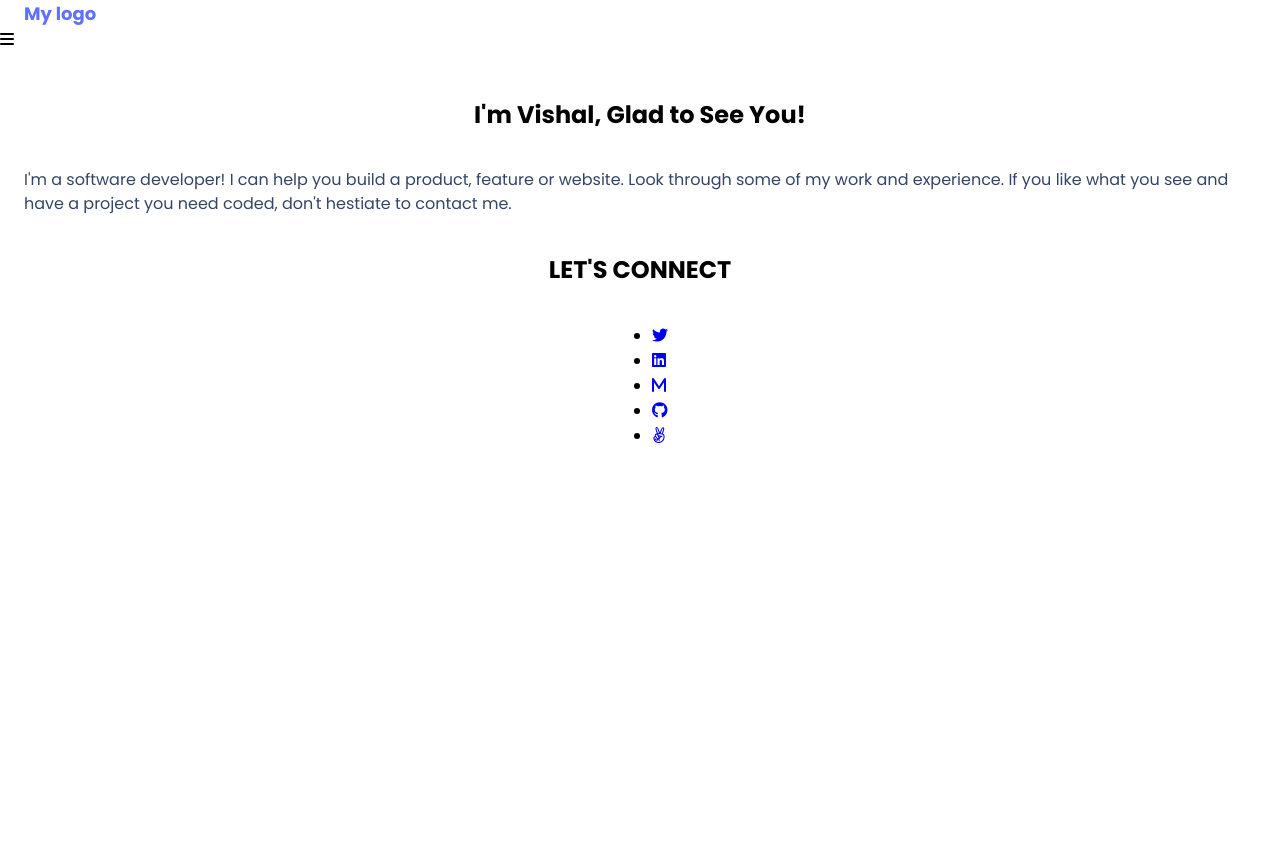
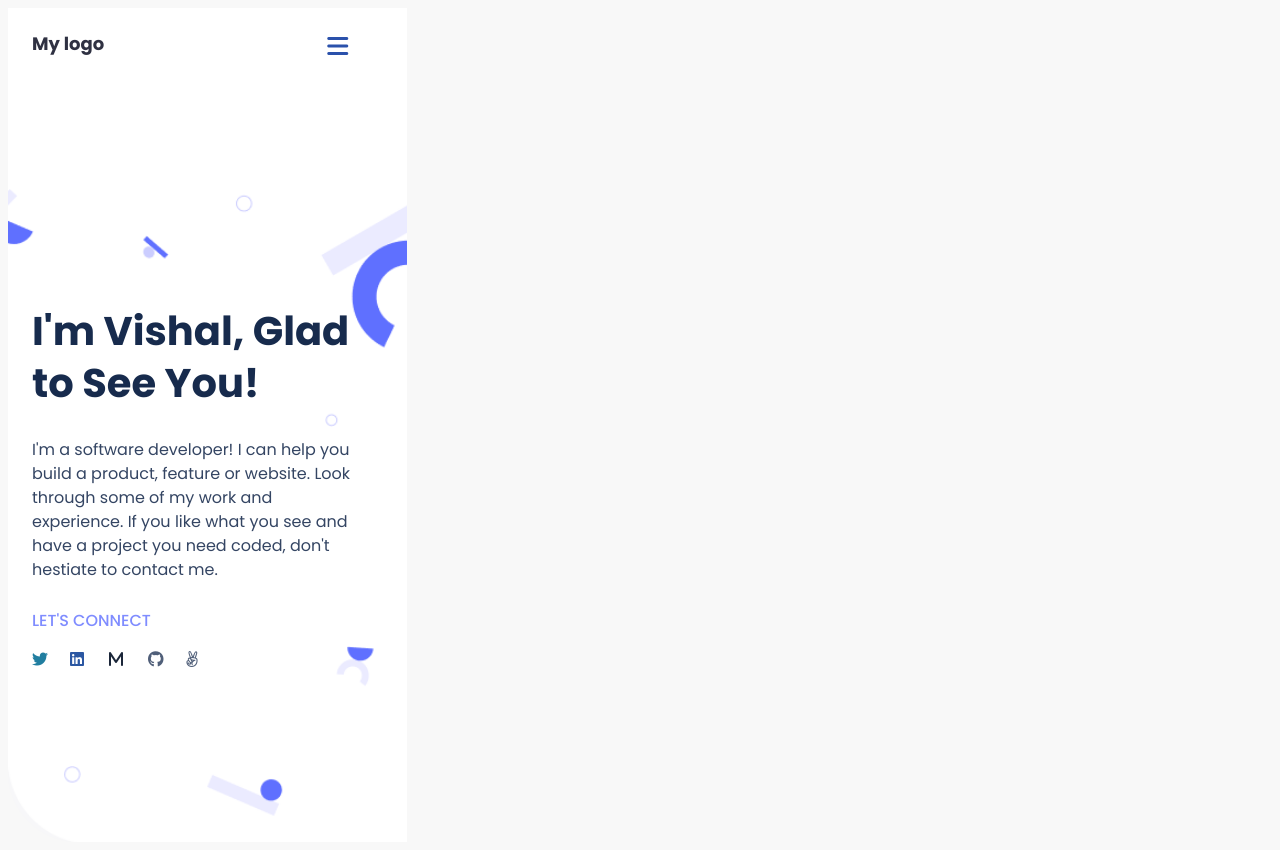
Before and after one commit to Vishal30M/Portfolio-Website, a website: page index.html in a window 1280 px wide. Before the commit the page ends 800 px from the top, so only its background shows below. Drawn offline with Linux system fonts and the light colour scheme.

Commit message:
update style.css

```diff
--- a/style.css
+++ b/style.css
@@ -1,46 +1,66 @@
-body {
-  margin: 0;
+@import url('https://fonts.googleapis.com/css2?family=Poppins&display=swap');
+
+* {
   padding: 0;
-  font-family: "Poppins", sans-serif;
-  width: 100%;
+  font-family: 'poppins', sans-serif;
+  font-style: normal;
 }
 
-.nav-logo {
-  display: flex;
-  justify-content: space-between;
-  align-items: center;
-  height: 44px;
-  background-repeat: no-repeat;
-  background-position: 20px 60px;
+body {
+  background: #e5e5e53b;
 }
 
-.logo {
-  margin-left: 24px;
-  text-decoration: none;
+header {
+  height: 72px;
+  width: 375px;
+  padding-left: 24px;
+  background: #fff;
+}
+
+nav {
+  display: flex;
+  flex-direction: row;
+}
+
+header nav .logo {
+  margin: 26px 223px 26px 0;
   font-weight: 700;
   font-size: 18px;
-  color: #6070ff;
+  line-height: 20px;
+  align-self: center;
+  color: #2f3142;
+  white-space: nowrap;
 }
 
-.menu {
-  margin-right: 36px;
+header nav div .menu-bar {
+  width: 18px;
+  height: 12px;
+  color: #2a51ab;
+  margin-top: 26px;
+  font-size: 24px;
+  margin-right: 35px;
 }
 
 .introduction {
-  display: flex;
-  flex-direction: column;
-  justify-content: center;
-  align-items: center;
-  text-align: left;
-  padding-top: 25px;
+  width: 375px;
+  height: 750px;
+  background: #fff;
+  padding-top: 12px;
+  background-image: url(image/Background\ \(1\).png);
+  background-size: cover;
+  background-repeat: no-repeat;
+  padding-left: 24px;
+  border-bottom-left-radius: 70px;
 }
 
-.intro {
-  height: 150px;
-  font-family: Poppins, sans-serif;
-  font-style: normal;
+.introduction .title {
+  margin-top: 150px;
+  padding-top: 50px;
+  margin-bottom: 12px;
   font-weight: 700;
   font-size: 40px;
+  width: 327px;
+  height: 130px;
   line-height: 52px;
   display: flex;
   align-items: center;
@@ -48,52 +68,109 @@ body {
   flex: none;
   order: 0;
   flex-grow: 0;
+  white-space: pre-line;
+  padding-right: 25px;
 }
 
 .description {
+  padding-bottom: 0;
+  margin-bottom: 1px;
+  height: 146px;
+  width: 327px;
   font-weight: 400;
   font-size: 16px;
   line-height: 24px;
   color: #344563;
-  padding-left: 24px;
+  flex: none;
+  order: 1;
+  top: 276px;
+  left: 24px;
+  flex-grow: 0;
+  align-items: center;
   padding-right: 24px;
+  white-space: pre-line;
 }
 
-.social-media {
-  display: flex;
-  flex-direction: column;
-}
-
-.contact {
+.social {
   font-weight: 500;
   font-size: 16px;
   line-height: 24px;
   color: #7f8cff;
-  padding: 0 24px;
-  text-decoration: none;
+  white-space: nowrap;
+  padding-top: 12px;
 }
 
-.social-link {
-  display: flex;
-  list-style: none;
-  justify-content: flex-start;
-  align-items: center;
-  padding: 0 24px;
-  width: 170.17px;
-  height: 20px;
+.order {
+  flex: none;
+  order: 3;
+  flex-grow: 0;
 }
 
-.social-link li {
-  padding: 12px 18px;
+.social-links {
+  display: flex;
+  padding-top: 0;
+  margin-top: 12px;
+  margin-right: 180.83px;
+  padding-right: 0;
+  flex-direction: row;
+  align-items: flex-start;
+  flex: none;
+  order: 3;
+  flex-grow: 0;
+  list-style: none;
 }
 
-.content {
-  background-image: url("/image/background.png");
-  background-repeat: no-repeat;
-  background-size: cover;
-  display: grid;
-  margin: 0;
-  border-bottom-left-radius: 70px;
-  background-color: #fff;
-  height: 718px;
+.li1 {
+  width: 19px;
+  height: 19px;
+  padding-right: 19px;
+  flex: none;
+  order: 0;
+  flex-grow: 0;
+  color: #217ea0;
+  font-weight: bold;
 }
+
+.li2 {
+  width: 20px;
+  height: 20px;
+  padding-right: 19px;
+  flex: none;
+  order: 1;
+  flex-grow: 0;
+  color: #2b57a2;
+  font-weight: bold;
+}
+
+.li3 {
+  color: #1b2639;
+  width: 20px;
+  height: 16px;
+  padding-right: 19px;
+  flex: none;
+  order: 2;
+  flex-grow: 0;
+  font-weight: bold;
+}
+
+.li4 {
+  width: 17.99px;
+  height: 20px;
+  padding-right: 19px;
+  flex: none;
+  order: 3;
+  flex-grow: 0;
+  color: #505f79;
+  font-weight: bold;
+}
+
+.li5 {
+  width: 14.17px;
+  height: 20px;
+  padding-right: 0;
+  flex: none;
+  order: 4;
+  flex-grow: 0;
+  color: #505f79;
+  font-weight: bold;
+}
```
Also changed, not shown: image/Background (1).png (added).
